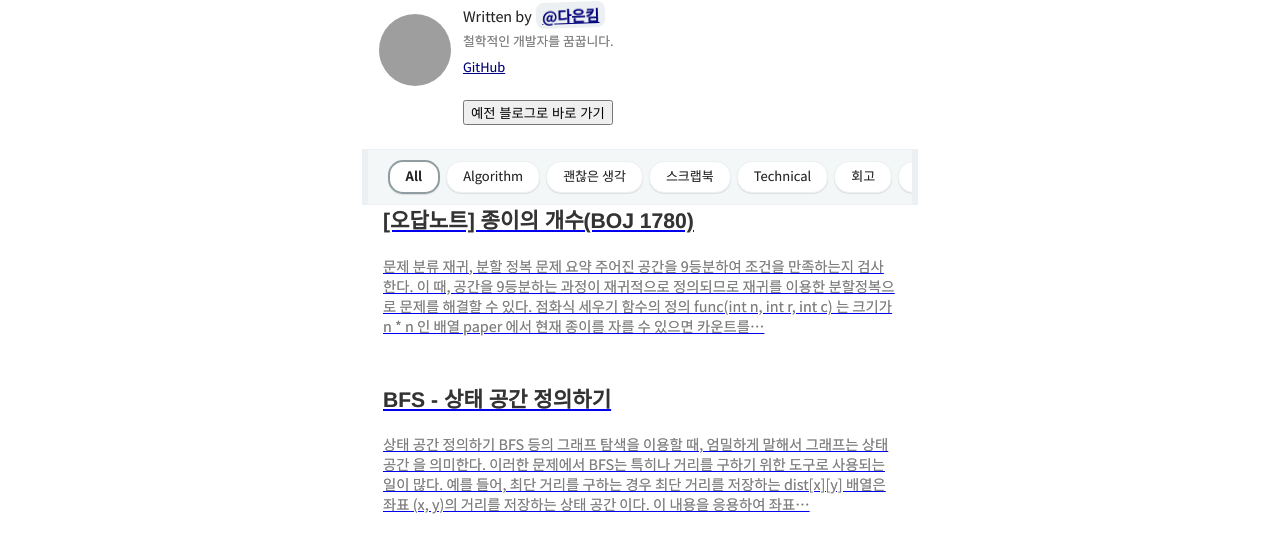
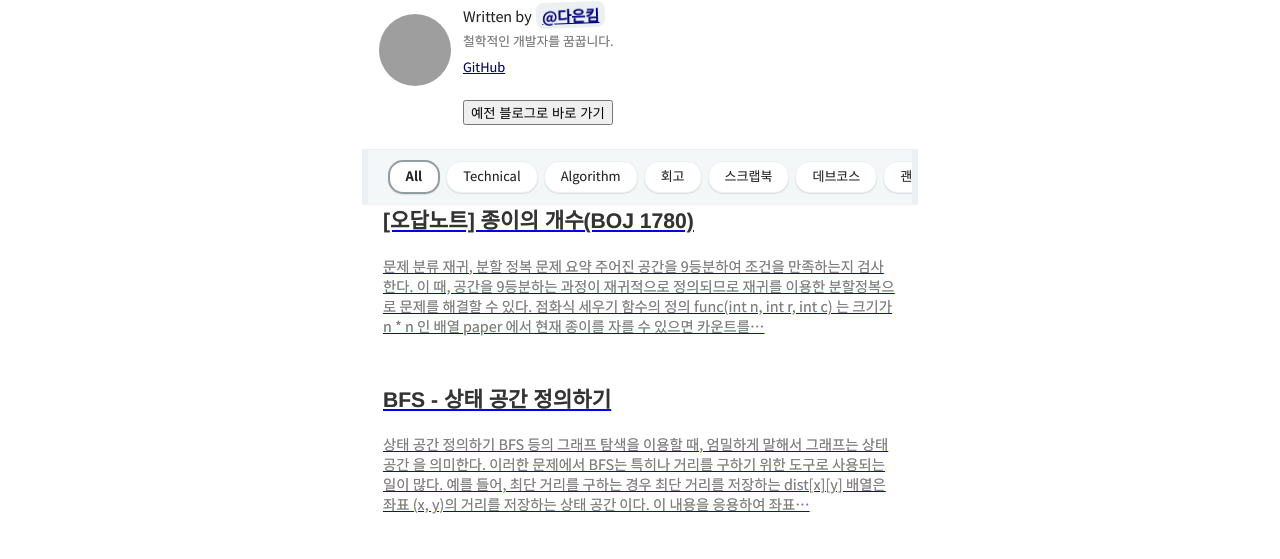
Before and after one commit to dar-jeeling/allsilver.dev, a Gatsby site: page / in a window 1280 px wide. Shown: the part 198-757 px from the top of the page. Built offline with nearby package versions, Linux system fonts and the light colour scheme; Gatsby itself is replaced by a stand-in of ours; some packages are replaced by stand-ins of ours; grey boxes are pictures that could not be loaded; what typography-theme-github would draw is missing.

Commit message:
fix: 카테고리 순서 우선도를 위하여 카테고리 배열 정의

```diff
--- a/src/pages/index.js
+++ b/src/pages/index.js
@@ -24,18 +24,40 @@ export default ({ data, location }) => {
   const { siteMetadata } = data.site
   const { countOfInitialPost } = siteMetadata.configs
   const posts = data.allMarkdownRemark.edges
-  const categories = useMemo(
-    () => _.uniq(posts.map(({ node }) => node.frontmatter.category)),
-    []
-  )
+
+  // 카테고리 우선도를 위하여 수동으로 카테고리 정의
+  const categories = [
+    'Technical',
+    'Algorithm',
+    '회고',
+    // 'TIL',
+    '스크랩북',
+    '데브코스',
+    '괜찮은 생각',
+  ]
+
+  // const categories = useMemo(
+  //   () => _.uniq(posts.map(({ node }) => node.frontmatter.category)),
+  //   []
+  // )
+
   const bioRef = useRef(null)
   const [DEST, setDEST] = useState(316)
   const [count, countRef, increaseCount] = useRenderedCount()
   const [category, selectCategory] = useCategory(DEST)
 
-  useEffect( tabRef => {
-    setDEST(!bioRef.current ? 316 : bioRef.current.getBoundingClientRect().bottom + window.pageYOffset + 24 )
-  }, [bioRef.current])
+  useEffect(
+    tabRef => {
+      setDEST(
+        !bioRef.current
+          ? 316
+          : bioRef.current.getBoundingClientRect().bottom +
+              window.pageYOffset +
+              24
+      )
+    },
+    [bioRef.current]
+  )
 
   useIntersectionObserver()
   useScrollEvent(() => {
```
